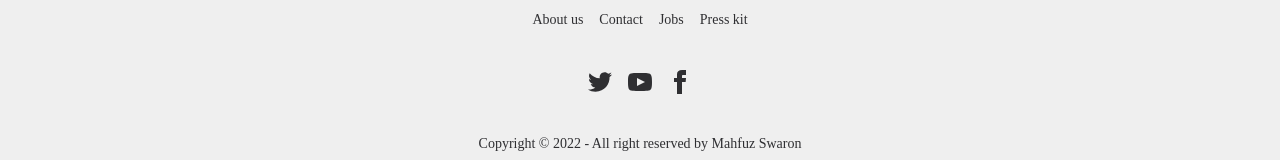
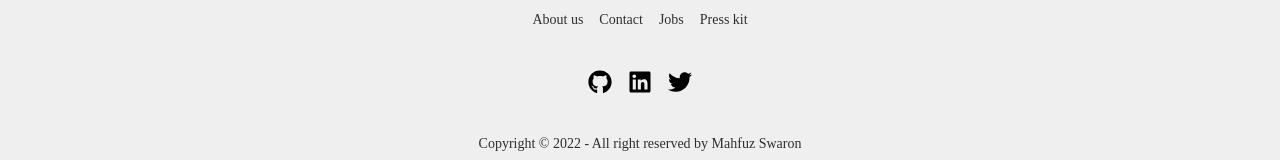
Before and after one commit to mahfuzswaron/laptop-stock-react, a React (Create React App) app: page / in a window 1280 px wide. Shown: the part 990-1150 px from the top of the page. Built offline with nearby package versions, Linux system fonts and the light colour scheme; no server answers.

Commit message:
footer updated

```diff
--- a/src/components/shared/Footer/Footer.js
+++ b/src/components/shared/Footer/Footer.js
@@ -13,9 +13,10 @@
             </div>
             <div>
                 <div class="grid grid-flow-col gap-4">
-                    <a href><svg xmlns="http://www.w3.org/2000/svg" width="24" height="24" viewBox="0 0 24 24" class="fill-current"><path d="M24 4.557c-.883.392-1.832.656-2.828.775 1.017-.609 1.798-1.574 2.165-2.724-.951.564-2.005.974-3.127 1.195-.897-.957-2.178-1.555-3.594-1.555-3.179 0-5.515 2.966-4.797 6.045-4.091-.205-7.719-2.165-10.148-5.144-1.29 2.213-.669 5.108 1.523 6.574-.806-.026-1.566-.247-2.229-.616-.054 2.281 1.581 4.415 3.949 4.89-.693.188-1.452.232-2.224.084.626 1.956 2.444 3.379 4.6 3.419-2.07 1.623-4.678 2.348-7.29 2.04 2.179 1.397 4.768 2.212 7.548 2.212 9.142 0 14.307-7.721 13.995-14.646.962-.695 1.797-1.562 2.457-2.549z"></path></svg></a>
-                    <a href><svg xmlns="http://www.w3.org/2000/svg" width="24" height="24" viewBox="0 0 24 24" class="fill-current"><path d="M19.615 3.184c-3.604-.246-11.631-.245-15.23 0-3.897.266-4.356 2.62-4.385 8.816.029 6.185.484 8.549 4.385 8.816 3.6.245 11.626.246 15.23 0 3.897-.266 4.356-2.62 4.385-8.816-.029-6.185-.484-8.549-4.385-8.816zm-10.615 12.816v-8l8 3.993-8 4.007z"></path></svg></a>
-                    <a href><svg xmlns="http://www.w3.org/2000/svg" width="24" height="24" viewBox="0 0 24 24" class="fill-current"><path d="M9 8h-3v4h3v12h5v-12h3.642l.358-4h-4v-1.667c0-.955.192-1.333 1.115-1.333h2.885v-5h-3.808c-3.596 0-5.192 1.583-5.192 4.615v3.385z"></path></svg></a>
+
+                    <a href="http://github.com/mahfuzswaron"><svg xmlns="http://www.w3.org/2000/svg" width="24" height="24" viewBox="0 0 496 512"><path d="M165.9 397.4c0 2-2.3 3.6-5.2 3.6-3.3.3-5.6-1.3-5.6-3.6 0-2 2.3-3.6 5.2-3.6 3-.3 5.6 1.3 5.6 3.6zm-31.1-4.5c-.7 2 1.3 4.3 4.3 4.9 2.6 1 5.6 0 6.2-2s-1.3-4.3-4.3-5.2c-2.6-.7-5.5.3-6.2 2.3zm44.2-1.7c-2.9.7-4.9 2.6-4.6 4.9.3 2 2.9 3.3 5.9 2.6 2.9-.7 4.9-2.6 4.6-4.6-.3-1.9-3-3.2-5.9-2.9zM244.8 8C106.1 8 0 113.3 0 252c0 110.9 69.8 205.8 169.5 239.2 12.8 2.3 17.3-5.6 17.3-12.1 0-6.2-.3-40.4-.3-61.4 0 0-70 15-84.7-29.8 0 0-11.4-29.1-27.8-36.6 0 0-22.9-15.7 1.6-15.4 0 0 24.9 2 38.6 25.8 21.9 38.6 58.6 27.5 72.9 20.9 2.3-16 8.8-27.1 16-33.7-55.9-6.2-112.3-14.3-112.3-110.5 0-27.5 7.6-41.3 23.6-58.9-2.6-6.5-11.1-33.3 2.6-67.9 20.9-6.5 69 27 69 27 20-5.6 41.5-8.5 62.8-8.5s42.8 2.9 62.8 8.5c0 0 48.1-33.6 69-27 13.7 34.7 5.2 61.4 2.6 67.9 16 17.7 25.8 31.5 25.8 58.9 0 96.5-58.9 104.2-114.8 110.5 9.2 7.9 17 22.9 17 46.4 0 33.7-.3 75.4-.3 83.6 0 6.5 4.6 14.4 17.3 12.1C428.2 457.8 496 362.9 496 252 496 113.3 383.5 8 244.8 8zM97.2 352.9c-1.3 1-1 3.3.7 5.2 1.6 1.6 3.9 2.3 5.2 1 1.3-1 1-3.3-.7-5.2-1.6-1.6-3.9-2.3-5.2-1zm-10.8-8.1c-.7 1.3.3 2.9 2.3 3.9 1.6 1 3.6.7 4.3-.7.7-1.3-.3-2.9-2.3-3.9-2-.6-3.6-.3-4.3.7zm32.4 35.6c-1.6 1.3-1 4.3 1.3 6.2 2.3 2.3 5.2 2.6 6.5 1 1.3-1.3.7-4.3-1.3-6.2-2.2-2.3-5.2-2.6-6.5-1zm-11.4-14.7c-1.6 1-1.6 3.6 0 5.9 1.6 2.3 4.3 3.3 5.6 2.3 1.6-1.3 1.6-3.9 0-6.2-1.4-2.3-4-3.3-5.6-2z" /></svg></a>
+                    <a href="http://linkedin.com/in/mahfuzswaron"><svg xmlns="http://www.w3.org/2000/svg" width="24" height="24" viewBox="0 0 448 512"><path d="M416 32H31.9C14.3 32 0 46.5 0 64.3v383.4C0 465.5 14.3 480 31.9 480H416c17.6 0 32-14.5 32-32.3V64.3c0-17.8-14.4-32.3-32-32.3zM135.4 416H69V202.2h66.5V416zm-33.2-243c-21.3 0-38.5-17.3-38.5-38.5S80.9 96 102.2 96c21.2 0 38.5 17.3 38.5 38.5 0 21.3-17.2 38.5-38.5 38.5zm282.1 243h-66.4V312c0-24.8-.5-56.7-34.5-56.7-34.6 0-39.9 27-39.9 54.9V416h-66.4V202.2h63.7v29.2h.9c8.9-16.8 30.6-34.5 62.9-34.5 67.2 0 79.7 44.3 79.7 101.9V416z" /></svg></a>
+                    <a href="http://twitter.com/mahfuzswaron"><svg xmlns="http://www.w3.org/2000/svg" width="24" height="24" viewBox="0 0 512 512"><path d="M459.37 151.716c.325 4.548.325 9.097.325 13.645 0 138.72-105.583 298.558-298.558 298.558-59.452 0-114.68-17.219-161.137-47.106 8.447.974 16.568 1.299 25.34 1.299 49.055 0 94.213-16.568 130.274-44.832-46.132-.975-84.792-31.188-98.112-72.772 6.498.974 12.995 1.624 19.818 1.624 9.421 0 18.843-1.3 27.614-3.573-48.081-9.747-84.143-51.98-84.143-102.985v-1.299c13.969 7.797 30.214 12.67 47.431 13.319-28.264-18.843-46.781-51.005-46.781-87.391 0-19.492 5.197-37.36 14.294-52.954 51.655 63.675 129.3 105.258 216.365 109.807-1.624-7.797-2.599-15.918-2.599-24.04 0-57.828 46.782-104.934 104.934-104.934 30.213 0 57.502 12.67 76.67 33.137 23.715-4.548 46.456-13.32 66.599-25.34-7.798 24.366-24.366 44.833-46.132 57.827 21.117-2.273 41.584-8.122 60.426-16.243-14.292 20.791-32.161 39.308-52.628 54.253z" /></svg></a>
                 </div>
             </div>
             <div>
```
